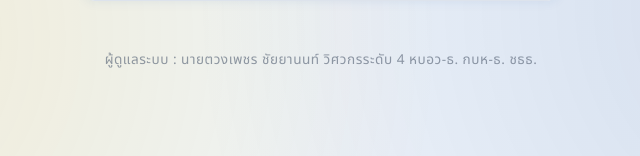
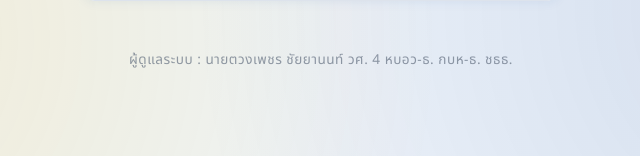
Before and after one commit to maleeart/EPAGO, a website: page index.html in a window 1280 px wide. Shown: the part 1625-1781 px from the top of the page, 319-959 px from the left. Drawn offline with nearby package versions, Linux system fonts and the light colour scheme; no server answers.

Commit message:
Update footer administrator title from วิศวกรระดับ 4 to วศ. 4

```diff
--- a/index.html
+++ b/index.html
@@ -388,7 +388,7 @@
 
         <!-- Footer -->
         <footer style="margin-top: 3rem; margin-bottom: 1.5rem; text-align: center; font-size: 0.85rem; color: var(--text-secondary); opacity: 0.65; letter-spacing: 0.5px;">
-            ผู้ดูแลระบบ : นายตวงเพชร ชัยยานนท์ วิศวกรระดับ 4 หบอว-ธ. กบห-ธ. ชธธ.
+            ผู้ดูแลระบบ : นายตวงเพชร ชัยยานนท์ วศ. 4 หบอว-ธ. กบห-ธ. ชธธ.
         </footer>
     </main>
 
```
